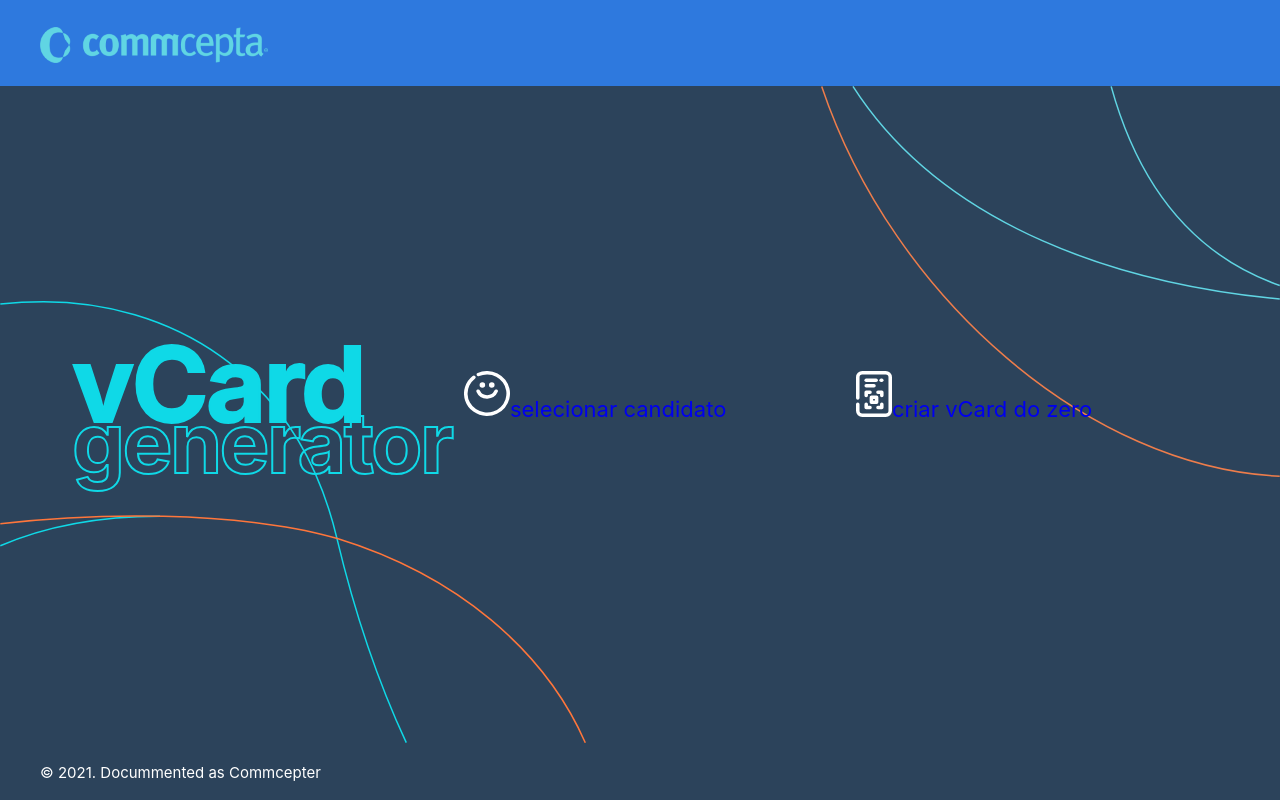
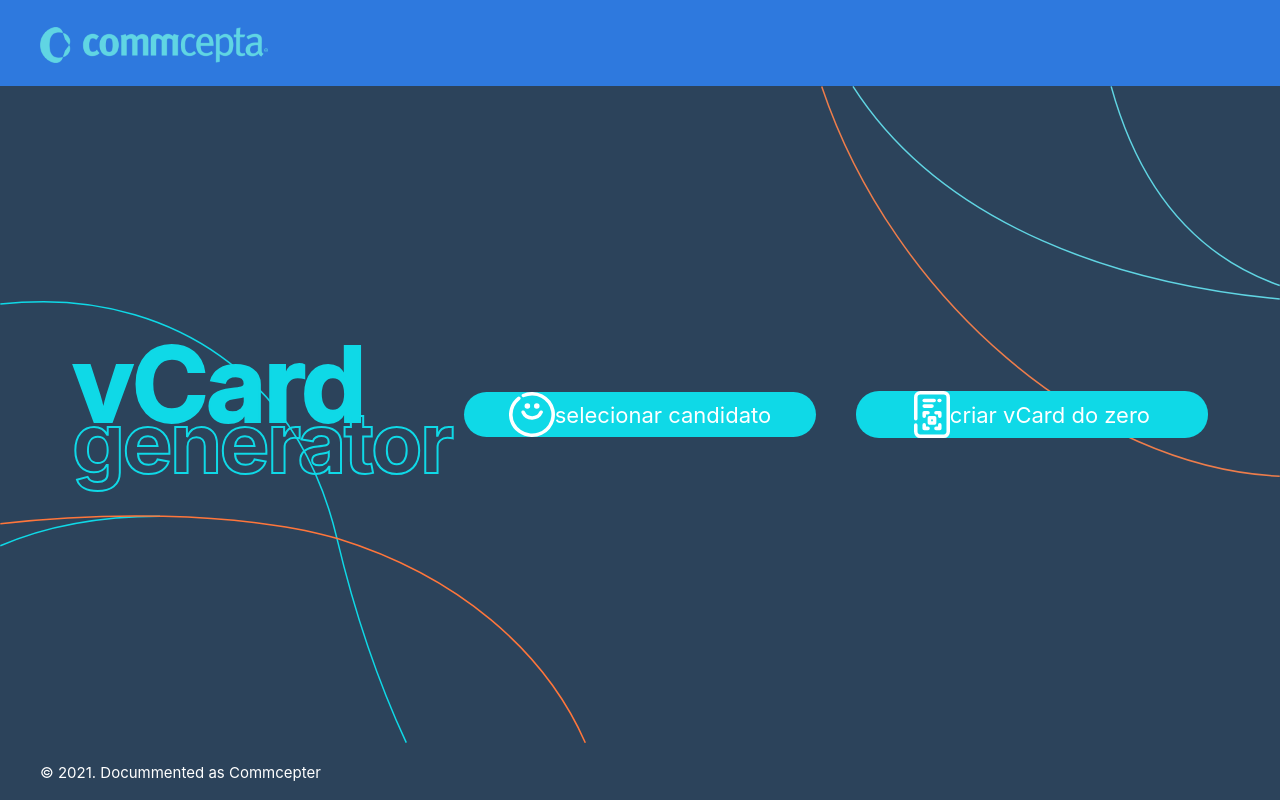
Before and after one commit to dp-152/commcepta-challenge, a React (Create React App) app: page / in a window 1280 px wide. Built offline with nearby package versions, Linux system fonts and the light colour scheme; no server answers; a web font is replaced by a local one.

Commit message:
Set general layout and styles for dark theme

```diff
--- a/src/css/components/Button.css
+++ b/src/css/components/Button.css
@@ -1,31 +1,36 @@
 .Button {
-  display: inline-block;
+  display: flex;
+  align-items: center;
+  justify-content: center;
   font-size: 22px;
-  text-align: left;
+  border-radius: 23px;
 }
-
-.Button-theme-light {
-  background-color: #FA8E2C;
+.Button.theme-light {
+  background-color: #fa8e2c;
 }
-
-.Button-theme-light.disabled {
+.Button.theme-light.disabled {
   background-color: #aaa;
 }
-
-.Button-theme-dark {
-  background-color: #0FD9E7;
+.Button.theme-dark {
+  background-color: var(--color-dark-theme-accent);
+  color: var(--color-dark-theme-text);
 }
-
-.Button-theme-dark.disabled {
-  background-color: #ccc;
+.Button.theme-dark.disabled {
+  background-color: #ccc; /* No global color definition for this state */
 }
-
-.Button-size-small {
+.Button.size-small {
   min-width: 190px;
   height: 63px;
 }
-
-.Button-size-large {
+.Button.size-large {
   min-width: 352px;
   height: 88px;
 }
+
+.Button-icon {
+  margin-top: 7px;
+}
+
+.Button-text-icon {
+  margin-left: 10px;
+}
```
